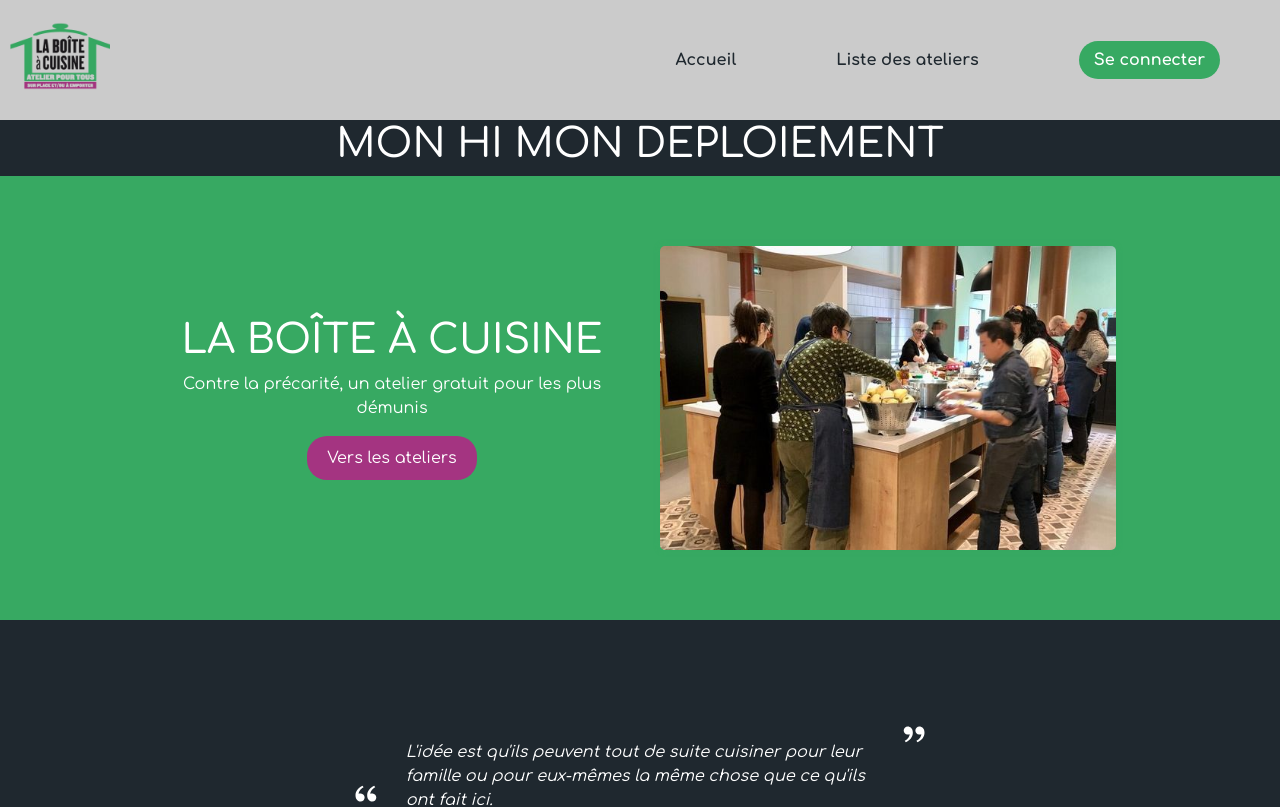
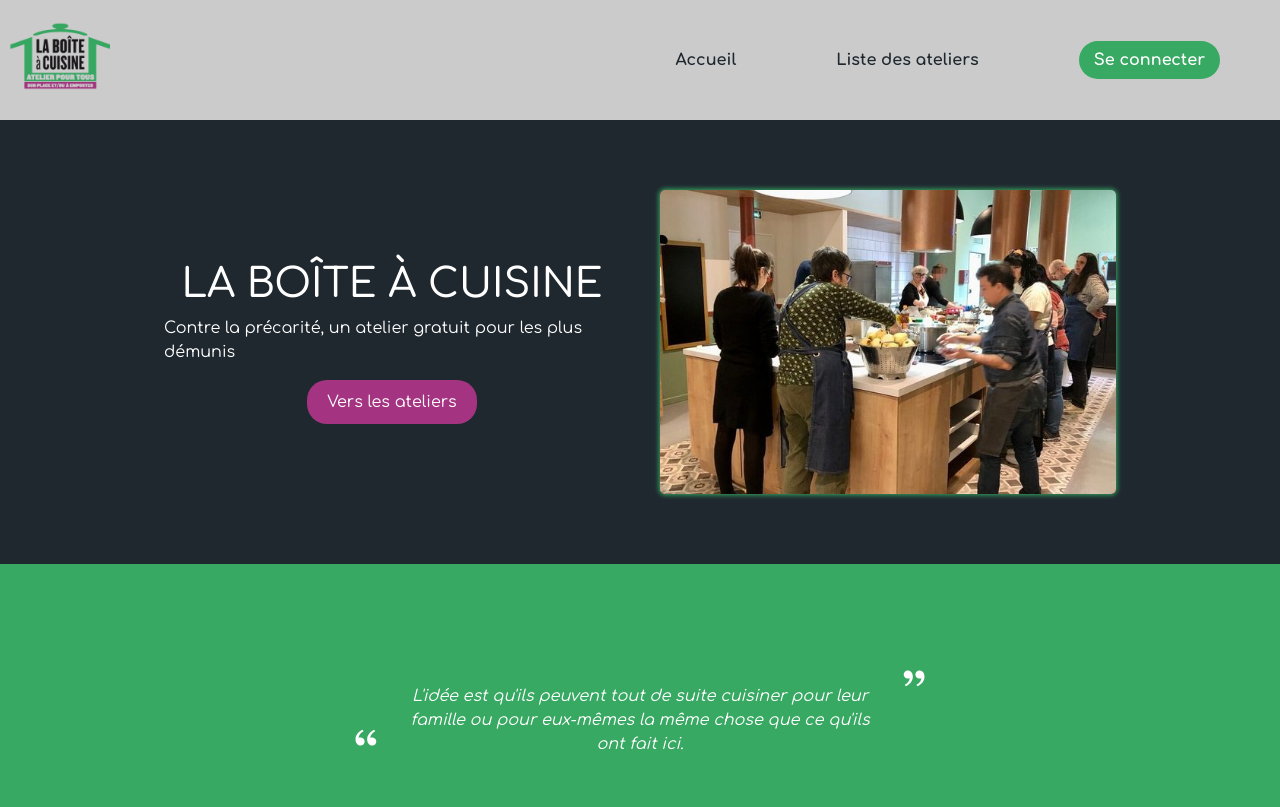
Before and after one commit to Hollowone1/charly_front, a Vue app in the folder Charly_front/: page / in a window 1280 px wide. Shown: the top 807 px of the page. Built offline with nearby package versions, Linux system fonts and the light colour scheme.

Commit message:
delete for guillaume

```diff
--- a/Charly_front/src/views/HomeView.vue
+++ b/Charly_front/src/views/HomeView.vue
@@ -1,6 +1,5 @@
 <template>
     <div>
-      <h1>MON HI MON DEPLOIEMENT</h1>
         <section>
             <div class="content">
                 <div class="description">
```
